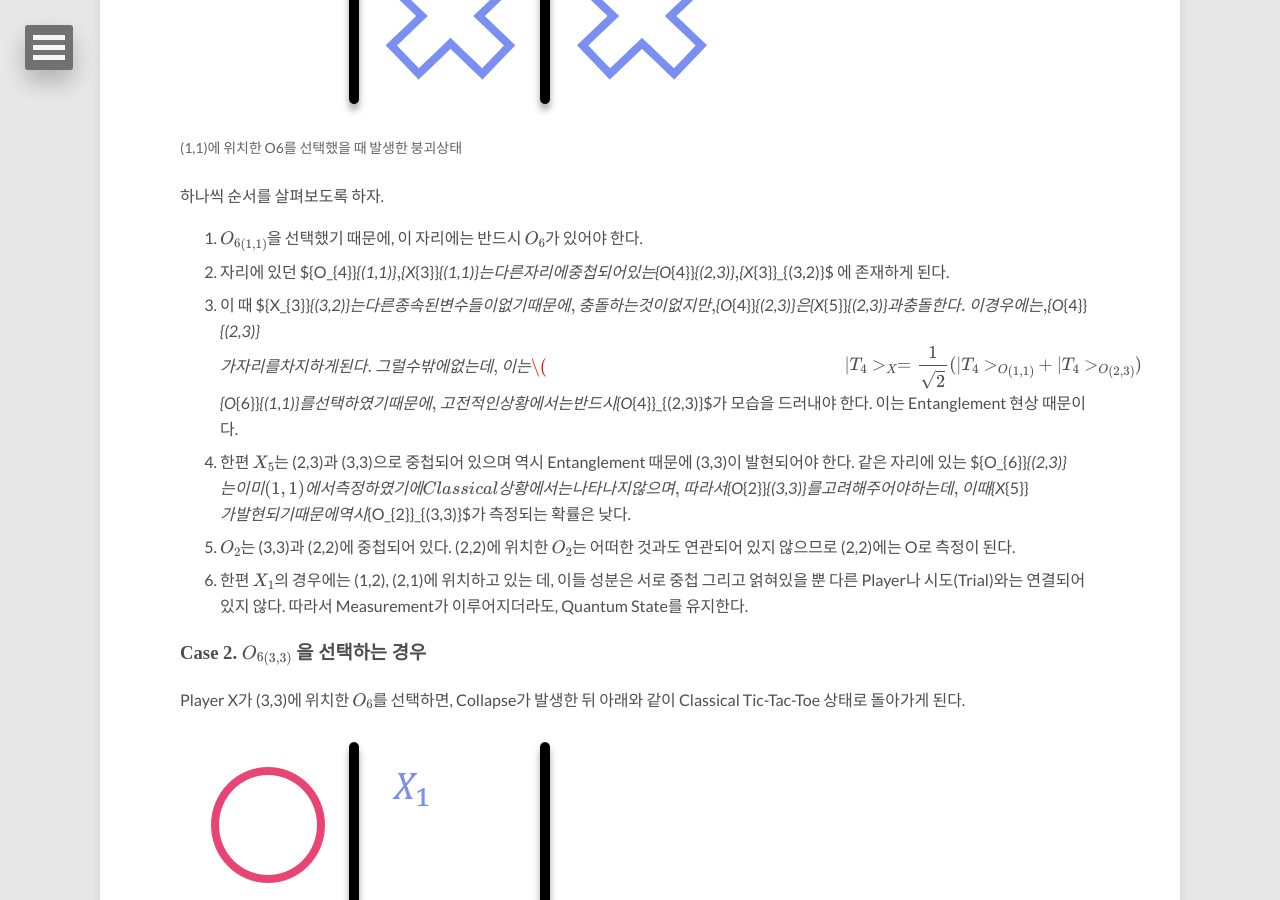
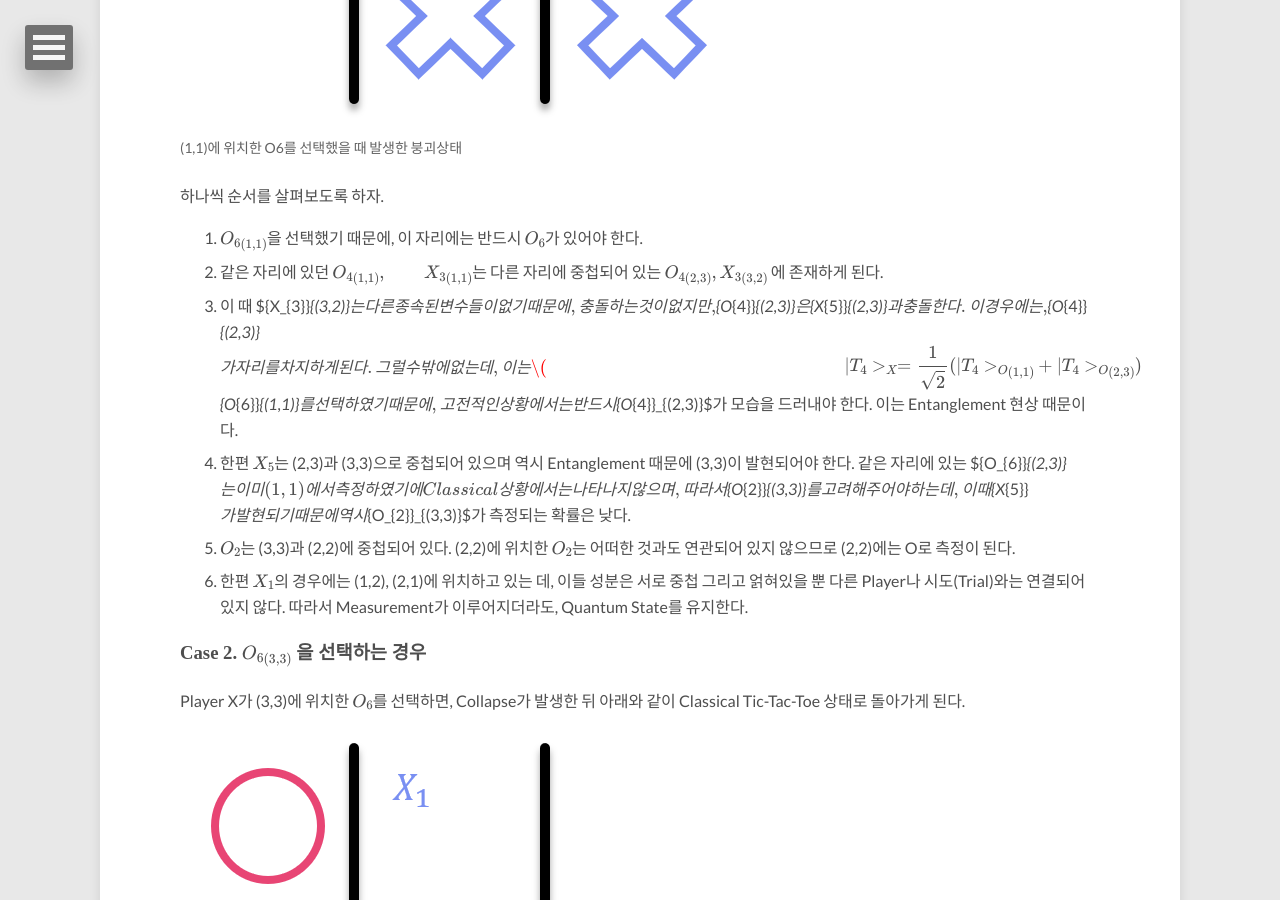
Before and after one commit to Luminebear/Luminebear.github.io, a Jekyll site: the page built from _posts/2020-07-30-Quantum-tic-tac-toe.md, in a window 1280 px wide and 900 px high, scrolled down 5581 px. Built offline with Jekyll 4.4.1, drawn with Linux system fonts in a browser that asks for light colours; nearby versions of some CDN libraries; some web fonts are replaced; formulas are drawn with MathJax 3; comment, search, counter and statistics services are not loaded.

Commit message:
error correction

```diff
--- a/_posts/2020-07-30-Quantum-tic-tac-toe.md
+++ b/_posts/2020-07-30-Quantum-tic-tac-toe.md
@@ -35,7 +35,7 @@
 기존 게임이 복잡할 수록 고려해야 할 것이 너무 많기 때문이다.
 
 <figure>
-	<img src="/images/Classical Tic-Tac-Toe.png" alt="">
+	<img src="/images/Classical Tic-Tac-Toe.png" alt="" class="center">
 	<figcaption>Tic-Tac-Toe 게임의 예시. Player O가 한줄을 먼저 만들었기 때문에 승리했다.</figcaption>
 </figure>
 
@@ -79,14 +79,14 @@
 
   이 되는 것으므로 결국 1의 확률로 확정적으로 마킹한 칸에 있게 되는 것이다. 고전적인 Tic-Tac-Toe와 다른 것이 없다.
   <figure>
-	<img src="/images/Quantum Tic-Tac-Toe.png" alt="">
+	<img src="/images/Quantum Tic-Tac-Toe.png" alt="" class="center">
 	<figcaption>Quantum Tic-Tac-Toe의 예제.</figcaption>
   </figure>
 
 ## 3. Cyclic Entanglement
   이 현상은 두 플레이어가 게임을 하고 있는 도중에 나타나는 현상이다. 다음의 예시를 살펴보도록 하자.
   <figure>
-	<img src="/images/Cyclic Entanglement.png" alt="">
+	<img src="/images/Cyclic Entanglement.png" alt="" class="center">
 	<figcaption>예제에서 Cyclic Entanglement가 형성이 된 모습.</figcaption>
   </figure>
   그림을 살펴보면 Player O가 6번째 ($O_{6}$)에 놓은 상황에서, 하나의 **Cycle**이 형성되는 것을 확인할 수 있는데,
@@ -113,20 +113,20 @@
 ## 4. Collapse
   Player X는 ${O_{6}}$가 중첩된 위치 (1,1)과 (3,3)에 대하여 선택을 해야한다.
   <figure>
-	<img src="/images/Cyclic Entanglement O6.png" alt="">
+	<img src="/images/Cyclic Entanglement O6.png" alt="" class="center">
   </figure>
 
 ### Case 1. ${O_{6}}_{(1,1)}$ 을 선택하는 경우
   Player X가 (1,1)에 위치한 ${O_{6}}$를 선택하면, Collapse가 발생한 뒤 아래와 같이 Classical Tic-Tac-Toe 상태로 돌아가게 된다.
   <figure>
-	<img src="/images/Collapse_O6(1,1).png" alt="">
+	<img src="/images/Collapse_O6(1,1).png" alt="" class="center">
 	<figcaption>(1,1)에 위치한 O6를 선택했을 때 발생한 붕괴상태</figcaption>
   </figure>
   하나씩 순서를 살펴보도록 하자.
 
   1. ${O_{6}}_{(1,1)}$을 선택했기 때문에, 이 자리에는 반드시 $O_6$가 있어야 한다.
-  2. 자리에 있던 ${O_{4}}_{(1,1)}$, ${X_{3}}_{(1,1)}$는 다른 자리에 중첩되어 있는
-  ${O_{4}}_{(2,3)}$, ${X_{3}}_{(3,2)}$ 에 존재하게 된다.
+  2. 같은 자리에 있던 $${O_{4}}_{(1,1)}, \qquad {X_{3}}_{(1,1)}$$는 다른 자리에 중첩되어 있는
+  $${O_{4}}_{(2,3)}, {X_{3}}_{(3,2)}$$ 에 존재하게 된다.
   3. 이 때 ${X_{3}}_{(3,2)}$는 다른 종속된 변수들이 없기 때문에, 충돌하는 것이 없지만,
   ${O_{4}}_{(2,3)}$은 ${X_{5}}_{(2,3)}$과 충돌한다. 이 경우에는, ${O_{4}}_{(2,3)}$가 자리를 차지하게 된다.
   그럴 수 밖에 없는데, 이는
@@ -138,7 +138,7 @@
   이고 Player X가 측정을 할 때 ${O_{6}}_{(1,1)}$를 선택하였기 때문에, 고전적인 상황에서는 반드시
   ${O_{4}}_{(2,3)}$가 모습을 드러내야 한다. 이는 Entanglement 현상 때문이다.
   4. 한편 ${X_{5}}$는 (2,3)과 (3,3)으로 중첩되어 있으며 역시 Entanglement 때문에 (3,3)이 발현되어야 한다.
-  같은 자리에 있는 ${O_{6}}_{(2,3)}$는 이미 (1,1)에서 측정하였기에 Classical 상황에서는 나타나지 않으며, 따라서
+  같은 자리에 있는 ${O_{6}}_{(2,3)}$ 는 이미 (1,1)에서 측정하였기에 Classical 상황에서는 나타나지 않으며, 따라서
   ${O_{2}}_{(3,3)}$를 고려해주어야 하는데, 이 때 ${X_{5}}$가 발현되기 때문에 역시 ${O_{2}}_{(3,3)}$가 측정되는
   확률은 낮다.
   5. ${O_{2}}$는 (3,3)과 (2,2)에 중첩되어 있다. (2,2)에 위치한 ${O_{2}}$는 어떠한 것과도 연관되어
@@ -149,7 +149,7 @@
 ### Case 2. ${O_{6}}_{(3,3)}$ 을 선택하는 경우
   Player X가 (3,3)에 위치한 ${O_{6}}$를 선택하면, Collapse가 발생한 뒤 아래와 같이 Classical Tic-Tac-Toe 상태로 돌아가게 된다.
   <figure>
-	<img src="/images/Collapse_O6(3,3).png" alt="">
+	<img src="/images/Collapse_O6(3,3).png" alt="" class="center">
 	<figcaption>(3,3)에 위치한 O6를 선택했을 때 발생한 붕괴상태</figcaption>
   </figure>
 
```
